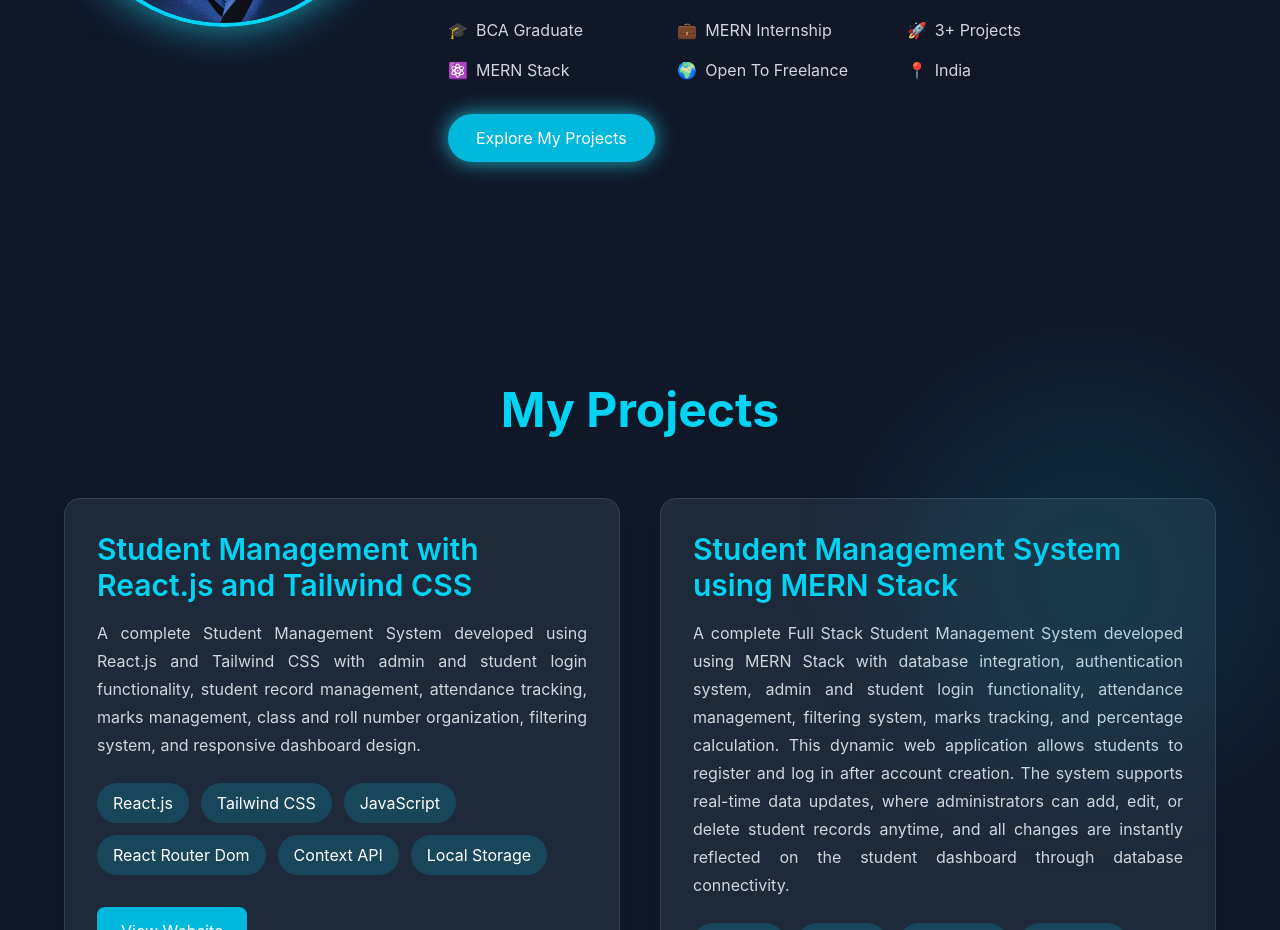
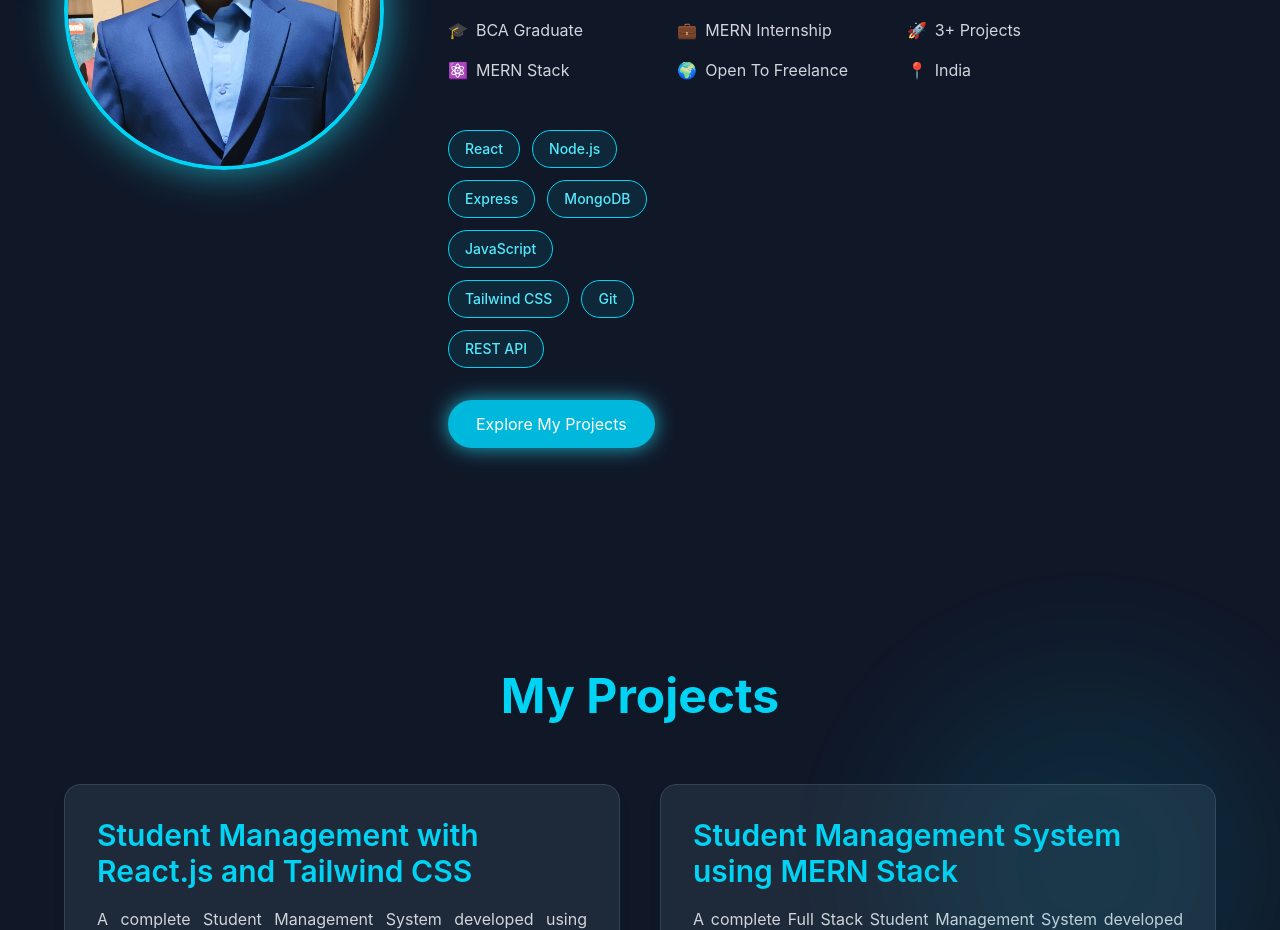
Before and after one commit to himanshurajvaishnav123/portfolio, a React app: page / in a window 1280 px wide. Shown: the part 1340-2270 px from the top of the page. Built offline with nearby package versions, Linux system fonts and the light colour scheme; the HTML template or start-up script is replaced by a standard one.

Commit message:
about section

```diff
--- a/src/pages/PortfolioHome.jsx
+++ b/src/pages/PortfolioHome.jsx
@@ -279,6 +279,26 @@ function PortfolioHome() {
                     <span>📍</span>
                     <span>India</span>
                 </div>
+                {/* Skills */}
+<div className="flex flex-wrap gap-3 mt-8">
+    {[
+        "React",
+        "Node.js",
+        "Express",
+        "MongoDB",
+        "JavaScript",
+        "Tailwind CSS",
+        "Git",
+        "REST API",
+    ].map((skill) => (
+        <span
+            key={skill}
+            className="px-4 py-2 rounded-full border border-cyan-400 bg-cyan-500/10 text-cyan-300 text-sm font-medium hover:bg-cyan-500 hover:text-black transition duration-300 cursor-default"
+        >
+            {skill}
+        </span>
+    ))}
+</div>
 
             </div>
 
```
